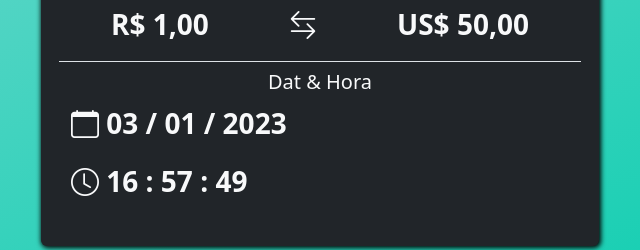
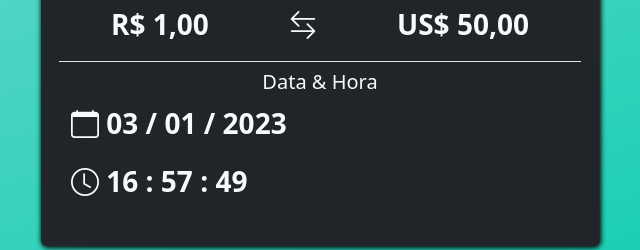
Before and after one commit to RodrigooTanure/ConversorDeMoedas_BRL-USD, a plain HTML site: page index.html in a window 1280 px wide. Shown: the part 425-675 px from the top of the page, 320-960 px from the left. Drawn offline with nearby package versions, Linux system fonts and the light colour scheme; no server answers.

Commit message:
Consertanto

```diff
--- a/index.html
+++ b/index.html
@@ -70,7 +70,7 @@
                         <p>US$ <span id="dolarDia">50,00</span></p>
                     </div>
 
-                    <h5 class="text-center mt-2">Dat & Hora</h5>
+                    <h5 class="text-center mt-2">Data & Hora</h5>
                     <div class="fs-3 mb-4">
                         <p><i class="bi bi-calendar"></i> <span id="dia"></span></p>
                         <p><i class="bi bi-clock"></i> <span id="hora"></span></p>
```
